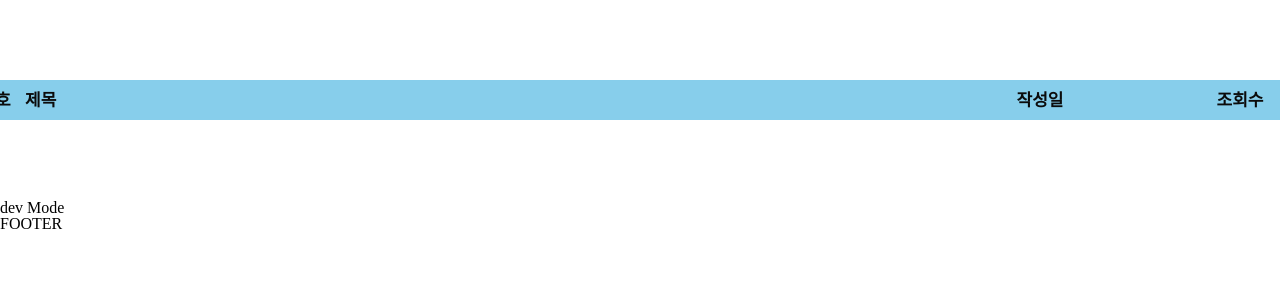
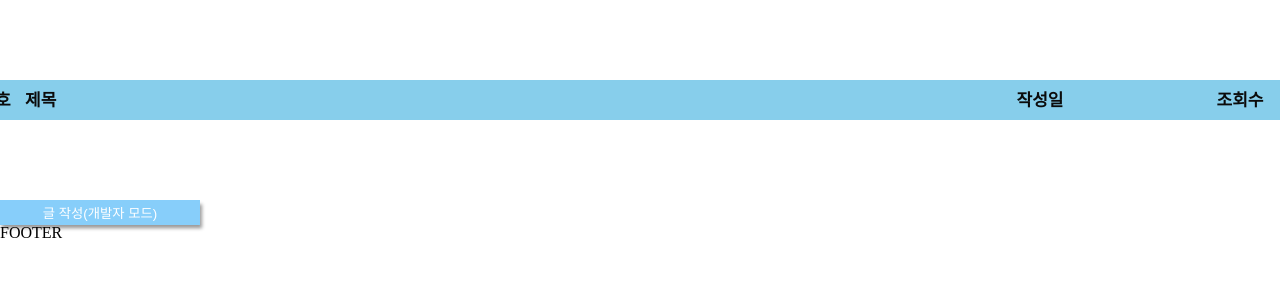
Before and after one commit to costar011/blog-project-2020, a Node server app: page /javascript in a window 1280 px wide. Shown: the part 280-580 px from the top of the page. Run offline with Node 20, Linux system fonts and the light colour scheme; data that the repository does not hold is empty; some libraries are stand-ins or nearby versions; some web fonts are replaced.

Commit message:
new boardWrite.pug

```diff
--- a/src/assets/styles/board.css
+++ b/src/assets/styles/board.css
@@ -154,3 +154,17 @@
   align-items: center;
   justify-content: center;
 }
+
+.writeBtn {
+  width: 200px;
+  height: 25px;
+
+  outline: none;
+  border: none;
+  cursor: pointer;
+
+  background-color: lightskyblue;
+  color: #fff;
+
+  box-shadow: 2px 3.5px 3.5px #999;
+}
--- a/src/assets/styles/boardDetail.css
+++ b/src/assets/styles/boardDetail.css
@@ -98,7 +98,7 @@
   border-radius: 3px;
   transition: 0.4s;
 
-  box-shadow: 2px 3px 3.5px #999;
+  box-shadow: 2px 3.5px 3.5px #999;
 }
 
 .boardButonArea .boardButtonArea__goList:hover {
--- /dev/null
+++ b/views/screens/boardWrite.pug
@@ -0,0 +1,4 @@
+extends ../layouts/main.pug
+
+block content
+    h1 BOARD WRITE
--- a/views/screens/javascript.pug
+++ b/views/screens/javascript.pug
@@ -23,4 +23,4 @@ block content
                     li.boardBody__field #{data.hit}
 
     if devMode
-        h1 dev Mode
+        button.writeBtn 글 작성(개발자 모드)
```
